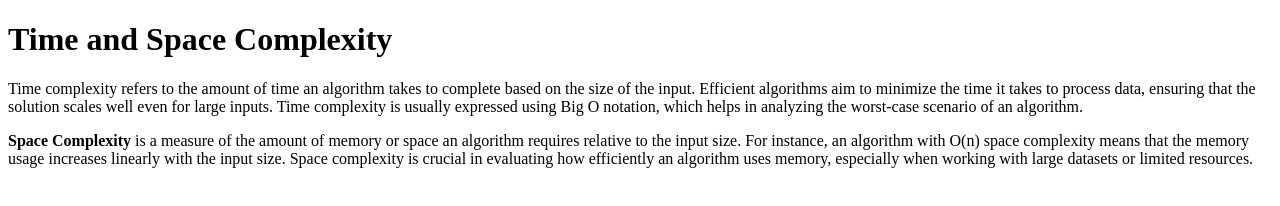
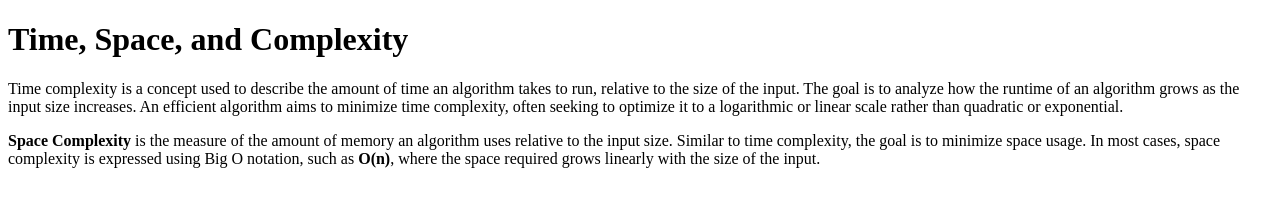
Before and after one commit to acciojob/time-and-space-complexity-bhawana-web, a website: page main.html in a window 1280 px wide. Drawn offline with Linux system fonts and the light colour scheme.

Commit message:
created a submission

```diff
--- a/main.html
+++ b/main.html
@@ -6,12 +6,10 @@
     <title>Time and Space Complexity</title>
 </head>
 <body>
+    <h1>Time, Space, and Complexity</h1>
 
-    <h1>Time and Space Complexity</h1>
+    <p>Time complexity is a concept used to describe the amount of time an algorithm takes to run, relative to the size of the input. The goal is to analyze how the runtime of an algorithm grows as the input size increases. An efficient algorithm aims to minimize time complexity, often seeking to optimize it to a logarithmic or linear scale rather than quadratic or exponential.</p>
 
-    <p>Time complexity refers to the amount of time an algorithm takes to complete based on the size of the input. Efficient algorithms aim to minimize the time it takes to process data, ensuring that the solution scales well even for large inputs. Time complexity is usually expressed using Big O notation, which helps in analyzing the worst-case scenario of an algorithm.</p>
-
-    <p><b>Space Complexity</b> is a measure of the amount of memory or space an algorithm requires relative to the input size. For instance, an algorithm with O(n) space complexity means that the memory usage increases linearly with the input size. Space complexity is crucial in evaluating how efficiently an algorithm uses memory, especially when working with large datasets or limited resources.</p>
-
+    <p><b>Space Complexity</b> is the measure of the amount of memory an algorithm uses relative to the input size. Similar to time complexity, the goal is to minimize space usage. In most cases, space complexity is expressed using Big O notation, such as <strong>O(n)</strong>, where the space required grows linearly with the size of the input.</p>
 </body>
 </html>
```
